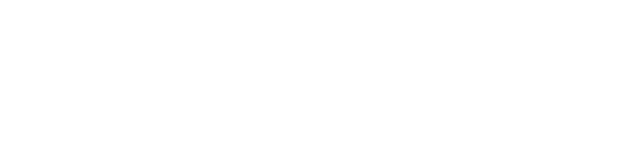
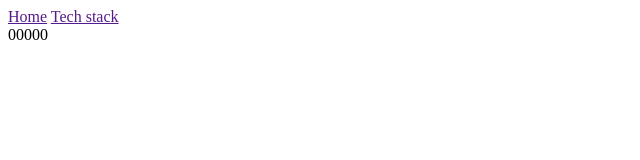
Before and after one commit to leenadevare/profile-lina, a plain HTML site: page index.html in a window 1280 px wide. Shown: the whole page, without its empty margins (0-640 px from the left). Drawn offline with Linux system fonts and the light colour scheme.

Commit message:
index.html
index.html

```diff
--- a/index.html
+++ b/index.html
@@ -6,6 +6,9 @@
     <title>Document</title>
 </head>
 <body>
-
+    <header>
+        <a href="">Home</a>
+        <a href="">Tech stack</a>
+    </header>
 </body>
-</html>
+</html>00000
```
